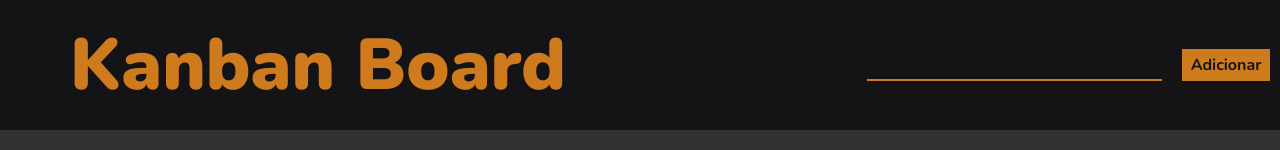
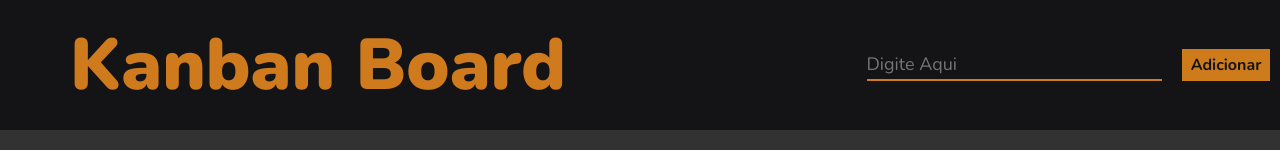
Before and after one commit to vitor-mat/Drag-and-drop-project, a React (Create React App) app: page / in a window 1280 px wide. Shown: the top 150 px of the page. Built offline with nearby package versions, Linux system fonts and the light colour scheme.

Commit message:
fiz o place holder do input de entrada

```diff
--- a/src/pages/kanban/index.js
+++ b/src/pages/kanban/index.js
@@ -90,11 +90,17 @@ export const KanbanPage = () => {
             <header>
                 <h1>Kanban Board</h1>
                 <div id="add-div">
-                    <input type="text" onChange={e => inputAddHandle(e)} value={inputAddValue} onKeyPress={e => {
+                    <input
+                    type="text"
+                    onChange={e => inputAddHandle(e)}
+                    value={inputAddValue}
+                    onKeyPress={e => {
                         if (e.key === "Enter") {
                             addNewItem()
                         }
-                    }} />
+                    }}
+                    placeholder="Digite Aqui"
+                    />
                     <button onClick={addNewItem}>Adicionar</button>
                 </div>
             </header>
--- a/src/pages/kanban/style.js
+++ b/src/pages/kanban/style.js
@@ -53,6 +53,10 @@ export const Container = styled.div`
                 font-size: 18px;
             }
 
+            input::placeholder{
+                font-weight: 300;
+            }
+
             button{
                 background: ${highlightColor};
                 color: ${backgroundColor};
```
